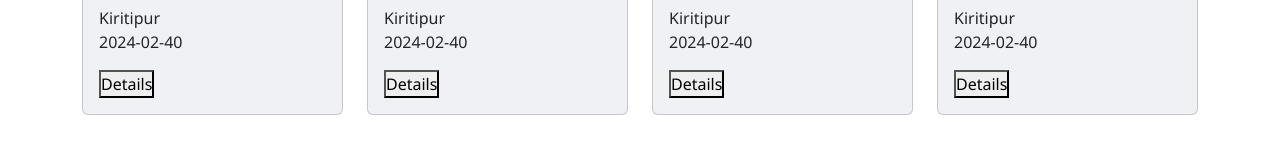
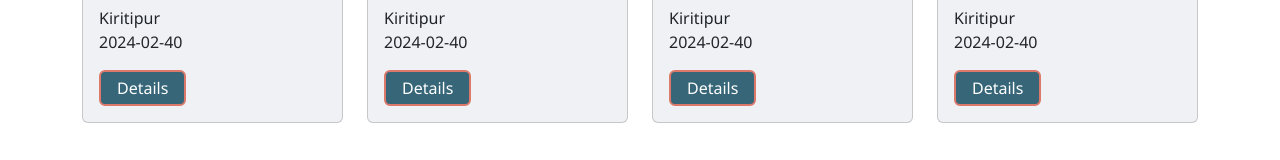
Before and after one commit to spd-sadim/Project---Lost-and-Found, a React (Vite) app in the folder client/: page / in a window 1280 px wide. Shown: the part 1248-1408 px from the top of the page. Built offline with nearby package versions, Linux system fonts and the light colour scheme.

Commit message:
style: details button

```diff
--- a/client/src/components/Announcement/AnnouncementCard.jsx
+++ b/client/src/components/Announcement/AnnouncementCard.jsx
@@ -31,7 +31,7 @@ export default function AnnouncementCard({ item }) {
           <span className="d-block">{item.location}</span>
           {item.date}
         </Card.Text>
-        <button type="button p-2">Details</button>
+        <button type="button" className="myBtn-primary px-3 py-1 rounded text-white">Details</button>
       </Card.Body>
     </Card>
   );
```
